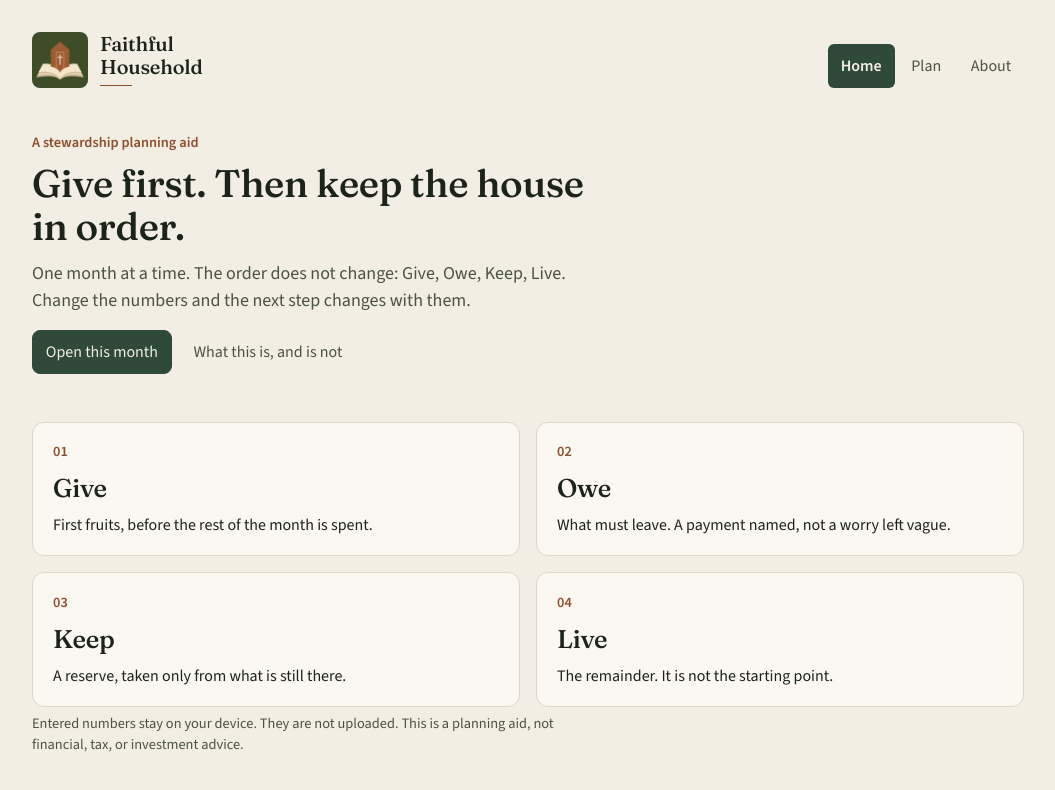
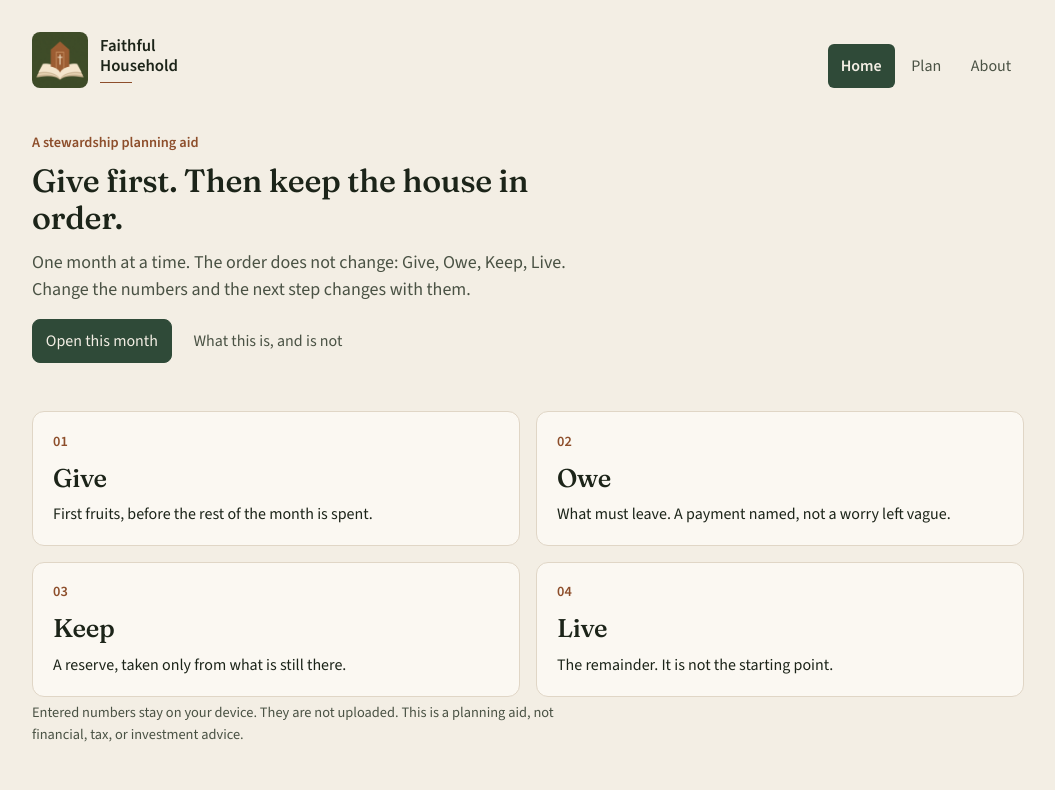
Before and after one commit to bunnell1/faithfulhousehold, a plain HTML site: page index.html in a window 1280 px wide. Shown: the whole page, without its empty margins (112-1167 px from the left). Drawn offline with nearby package versions, Linux system fonts and the light colour scheme.

Commit message:
Quiet the header and page headlines

```diff
--- a/app.css
+++ b/app.css
@@ -10,25 +10,25 @@
     .brand { display:flex; align-items:center; gap:.75rem; background:none; border:0; padding:0; text-align:left; color:inherit; }
     .mark { width:3.5rem; height:3.5rem; display:block; flex:0 0 3.5rem; overflow:hidden; }
     .mark svg, .mark img { width:100%; height:100%; display:block; border-radius:.5rem; object-fit:cover; }
-    .word { display:block; font-size:1.25rem; line-height:1; }
+    .word { display:block; font-family:"Source Sans 3", sans-serif; font-size:1.05rem; font-weight:600; line-height:1.05; letter-spacing:0; }
     .word + .word { margin-top:.15rem; }
     .rule { display:block; width:2rem; height:1px; background:var(--copper); margin-top:.5rem; }
     nav { display:flex; gap:.25rem; }
     nav button { height:2.75rem; border:0; border-radius:.375rem; background:transparent; padding:0 .8rem; color:var(--muted); }
     nav button[aria-current="page"] { background:var(--olive); color:var(--paper); font-weight:600; }
-    h1 { font-size:2.25rem; line-height:1.12; max-width:36rem; margin:0.5rem 0 .75rem; }
+    h1 { font-size:1.85rem; line-height:1.18; max-width:36rem; margin:0.5rem 0 .75rem; font-weight:520; }
     .lede { max-width:36rem; color:var(--muted); margin:0; font-size:1.125rem; }
     .eyebrow { margin:2.5rem 0 0; color:var(--copper); font-size:.9rem; font-weight:600; }
     #view-home > .eyebrow { margin-top:2.75rem; }
     .steps { list-style:none; padding:0; margin:3rem 0 0; display:grid; gap:1rem; }
-    @media (min-width: 720px) { .steps { grid-template-columns:1fr 1fr; } h1 { font-size:3rem; } }
+    @media (min-width: 720px) { .steps { grid-template-columns:1fr 1fr; } h1 { font-size:2.15rem; } }
     .steps li { background:var(--card); border:1px solid var(--line); border-radius:.75rem; padding:1.15rem 1.25rem; }
     .steps .eyebrow { margin:0; }
     .steps h2 { margin:.4rem 0 0; font-size:1.6rem; }
     .steps p { margin:.35rem 0 0; }
     .stay { max-width:36rem; margin-top:2rem; }
     #view-plan > h1, .about > h1 { margin-top: 2rem; }
-    @media (min-width: 960px) { .grid { grid-template-columns: 5fr 7fr; align-items:start; } h1 { font-size:2.4rem; } }
+    @media (min-width: 960px) { .grid { grid-template-columns: 5fr 7fr; align-items:start; } h1 { font-size:2rem; } }
     .card { background:var(--card); border:1px solid var(--line); border-radius:.75rem; padding:1.25rem; }
     .row { display:flex; justify-content:space-between; gap:.75rem; align-items:baseline; }
     .kicker { font-size:.75rem; letter-spacing:.14em; text-transform:uppercase; color:var(--muted); }
```
